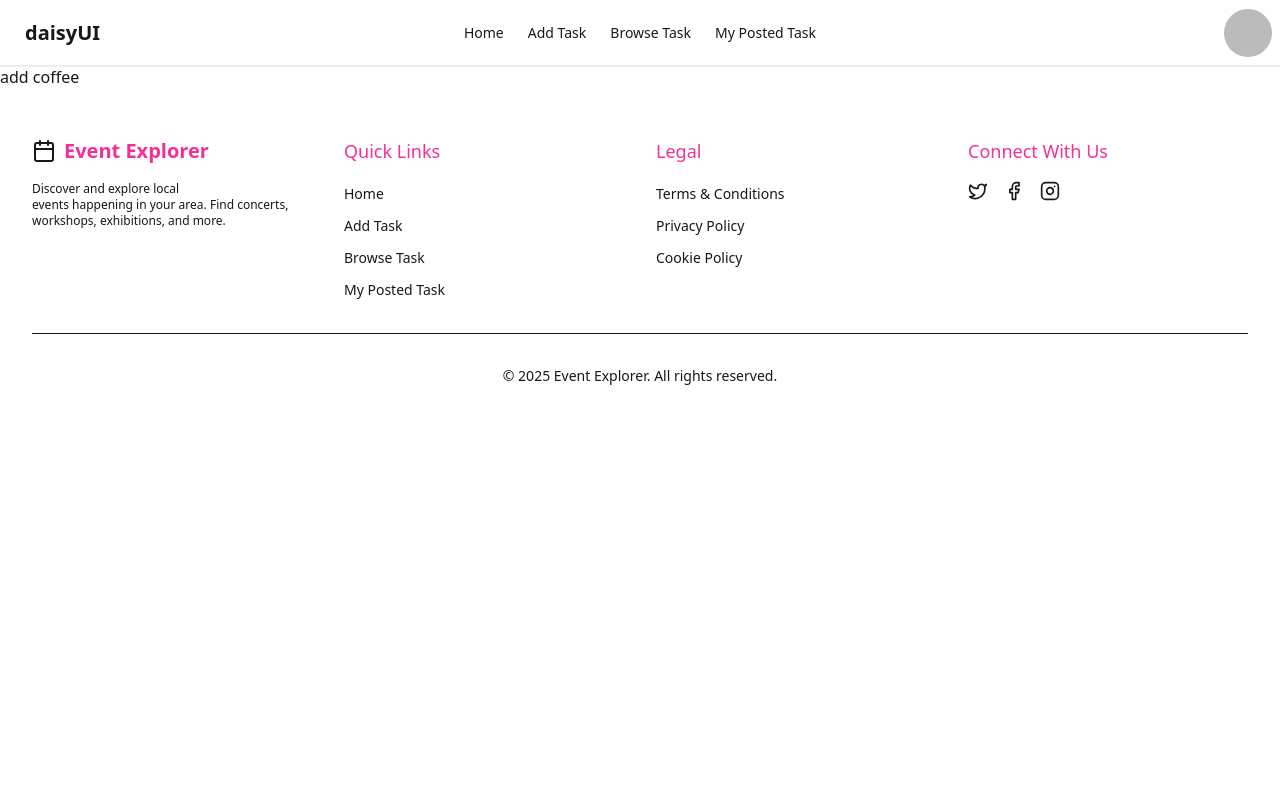
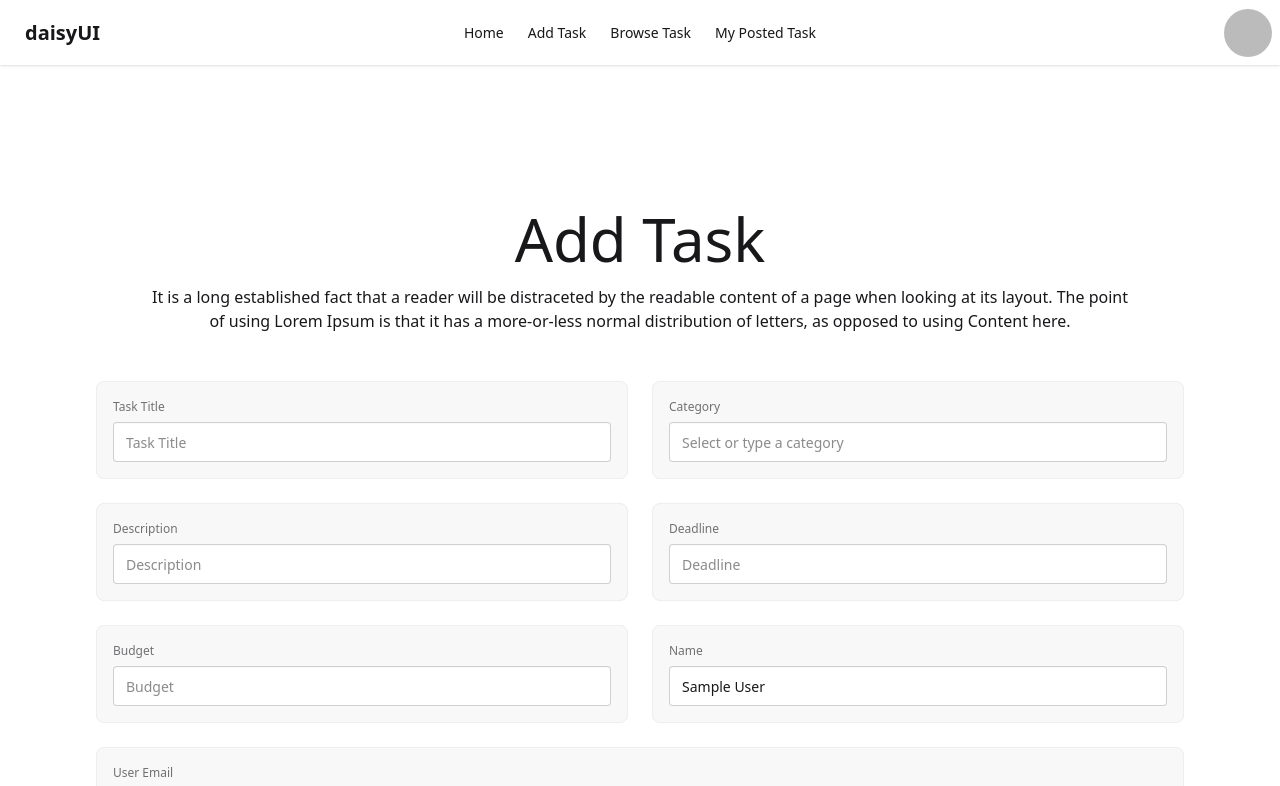
Before and after one commit to yasmin595/tenth-assignment-repo-p, a React (Vite) app: page /add-task in a window 1280 px wide. Shown: the top 786 px of the page. Built offline with nearby package versions, Linux system fonts and the light colour scheme; no server answers; sample sign-in values are in the browser's storage.

Commit message:
added form

```diff
--- a/package.json
+++ b/package.json
@@ -19,6 +19,7 @@
     "react-icons": "^5.5.0",
     "react-router": "^7.6.0",
     "react-toastify": "^11.0.5",
+    "sweetalert2": "^11.21.2",
     "tailwindcss": "^4.1.7"
   },
   "devDependencies": {
--- a/src/components/AddTask.jsx
+++ b/src/components/AddTask.jsx
@@ -1,9 +1,102 @@
-import React from 'react';
+import React, { use } from 'react';
+import Swal from 'sweetalert2';
+import { AuthContext } from '../provider/AuthProvider';
 
 const AddTask = () => {
+    const { user } = use(AuthContext);
+
+    const handleAddTask = e => {
+        e.preventDefault();
+        const form = e.target;
+        const formData = new FormData(form);
+        const newTask = Object.fromEntries(formData.entries())
+        console.log(newTask);
+
+        // send task data to the db
+        fetch('http://localhost:3000/tasks', {
+            method: 'POST',
+            headers: {
+                'content-type': 'application/json'
+            },
+            body: JSON.stringify(newTask)
+        })
+            .then(res => res.json())
+            .then(data => {
+                console.log(data)
+                // if(data.insertedId){
+                //     console.log('added successfully.')
+
+                //     Swal.fire({
+                //         title: "Task added successfully!",
+                //         icon: "success",
+                //         draggable: true
+                //       });
+
+                //     //   form.reset()
+
+                // }
+            })
+    }
+
     return (
-        <div>
-            add coffee
+        <div className='p-24'>
+            <div className='p-12 text-center space-y-4'>
+                <h1 className="text-6xl">Add Task</h1>
+                <p>It is a long established fact that a reader will be distraceted by the readable content of a page when looking at its layout. The point of using Lorem Ipsum is that it has a more-or-less normal distribution of letters, as opposed to using Content here.</p>
+            </div>
+            <form onSubmit={handleAddTask}>
+                <div className='grid grid-cols-1 md:grid-cols-2 gap-6'>
+                    <fieldset className="fieldset bg-base-200 border-base-300 rounded-box border p-4">
+                        <label className="label">Task Title</label>
+                        <input type="text" name='title' className="input w-full" placeholder="Task Title" />
+                    </fieldset>
+                    <fieldset className="fieldset bg-base-200 border-base-300 rounded-box border p-4 dropdown ">
+                        <label className="label">Category</label>
+
+                        {/* <input type="text" name='category' className="input w-full" placeholder="Category Name" /> */}
+                <input
+           list="categories"
+             name="category"
+
+              className="input input-bordered w-full"
+          placeholder="Select or type a category"
+                required
+              />
+
+             <datalist id="categories">
+              <option value="Web Development" />
+                <option value="Design" />
+              <option value="Writing" />
+           <option value="Marketing" />
+                  <option value="Other" />
+              </datalist>
+                    </fieldset>
+                    <fieldset className="fieldset bg-base-200 border-base-300 rounded-box border p-4">
+                        <label className="label">Description</label>
+                        <input type="text" name='description' className="input w-full" placeholder="Description" />
+                    </fieldset>
+                    <fieldset className="fieldset bg-base-200 border-base-300 rounded-box border p-4">
+                        <label className="label">Deadline</label>
+                        <input type="text" name='deadline' className="input w-full" placeholder="Deadline" />
+                    </fieldset>
+                    <fieldset className="fieldset bg-base-200 border-base-300 rounded-box border p-4">
+                        <label className="label">Budget</label>
+                        <input type="text" name='budget' className="input w-full" placeholder="Budget" />
+                    </fieldset>
+                    <fieldset className="fieldset bg-base-200 border-base-300 rounded-box border p-4">
+                        <label className="label ">Name</label>
+                        <input type="text" name='name' readOnly className="input w-full  cursor-not-allowed"  defaultValue={`${user.displayName}`} placeholder={`${user.displayName}`}/>
+                    </fieldset>
+
+
+                </div>
+                     <fieldset className="fieldset bg-base-200 border-base-300 rounded-box border my-6 p-4">
+                    <label className="label">User Email</label>
+                    <input type="email" name='email' defaultValue={`${user.email}`}  readOnly className="input w-full cursor-not-allowed" placeholder={`${user.email}`}  />
+                </fieldset>
+
+                <input type="submit" className='btn w-full' value="Add task" />
+            </form>
         </div>
     );
 };
--- a/src/pages/LogIn.jsx
+++ b/src/pages/LogIn.jsx
@@ -4,12 +4,12 @@ import { AuthContext } from "../provider/AuthProvider";
 import { FaEye } from "react-icons/fa";
 import { FaEyeSlash } from 'react-icons/fa6';
 
-import { sendPasswordResetEmail } from "firebase/auth";
+// import { sendPasswordResetEmail } from "firebase/auth";
 
 import { toast } from "react-toastify";
 
 import GoogoleLog from "./GoogoleLog";
-import { auth } from "../firebase/firebase.init";
+// import { auth } from "../firebase/firebase.init";
 
 const LogIn = () => {
 
```
Also changed, not shown: 1 other file (tests, documents, lock files or other folders).
